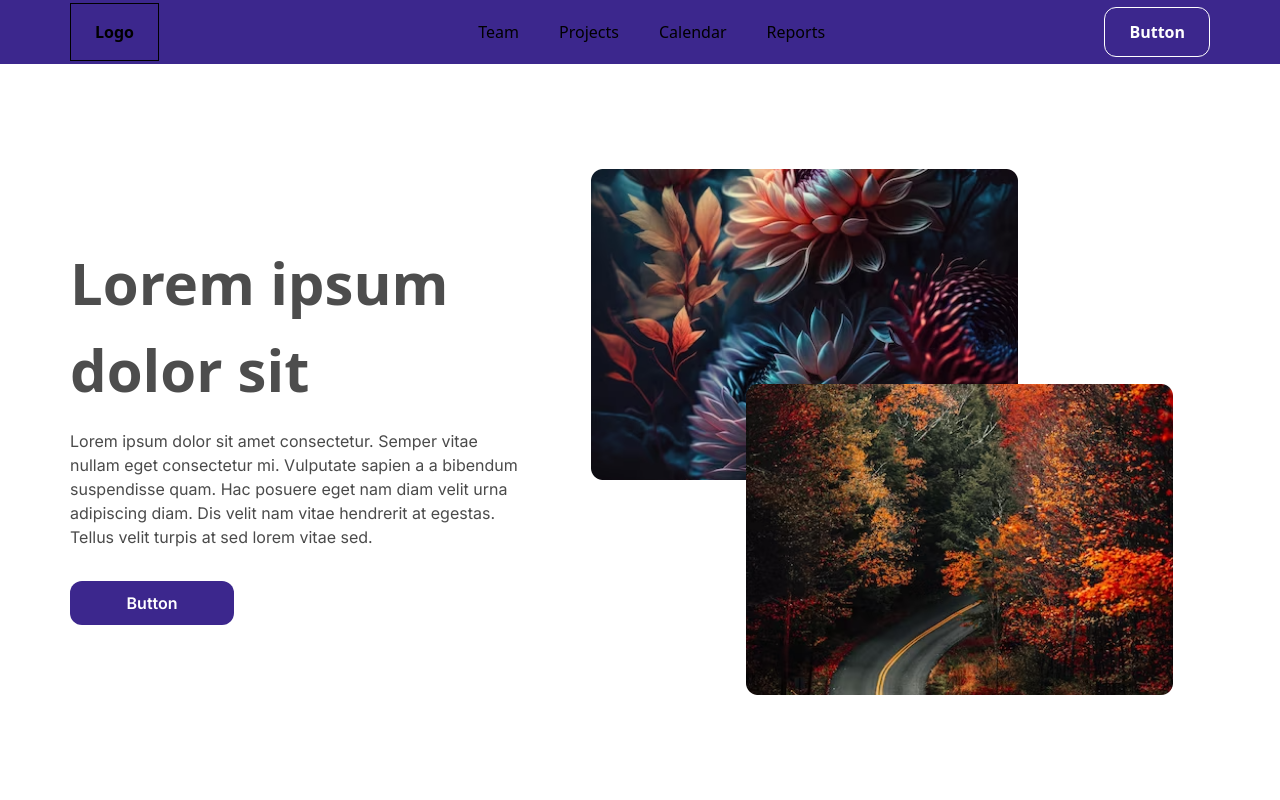
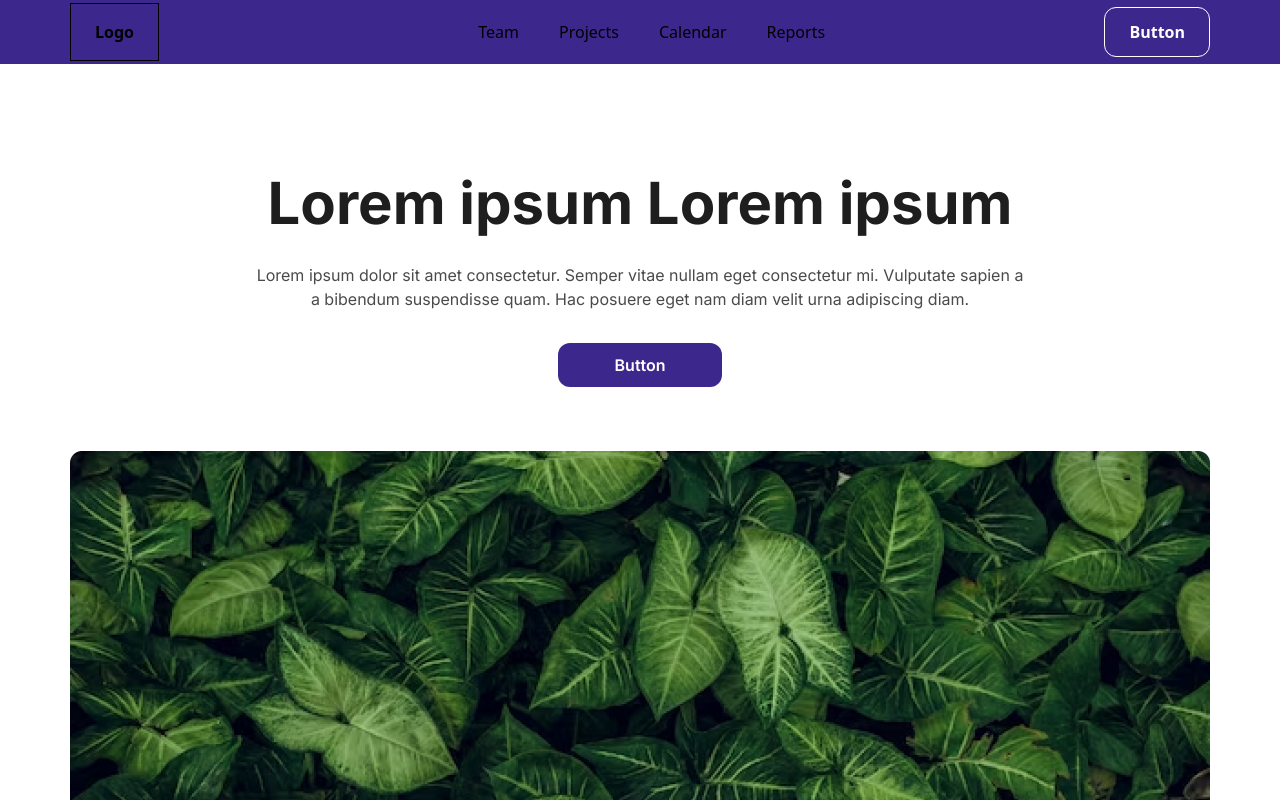
Before and after one commit to neharadialcode/tailwind-common-components, a React (Create React App) app: page / in a window 1280 px wide. Shown: the top 800 px of the page. Built offline with nearby package versions, Linux system fonts and the light colour scheme.

Commit message:
hero component third is completed

```diff
--- a/src/App.js
+++ b/src/App.js
@@ -10,6 +10,7 @@ import AboutUsFirst from "./components/AboutUsFirst";
 import AboutUsSecond from "./components/AboutUsSecond";
 import HeroFirst from "./components/HeroFirst";
 import HeroSecond from "./components/HeroSecond";
+import HeroThird from "./components/HeroThird";
 
 function App() {
   return (
@@ -18,7 +19,8 @@ function App() {
       {/* <HeaderMiddle /> */}
       {/* <HeaderLast/> */}
       {/* <HeroFirst/> */}
-      <HeroSecond/>
+      {/* <HeroSecond/> */}
+      <HeroThird/>
       <OurTeam />
       <FaqSection />
       <FaqSecond />
--- /dev/null
+++ b/src/components/HeroThird.jsx
@@ -0,0 +1,35 @@
+import React from "react";
+import Header from "./Header";
+import hero_main_img from "../assets/images/png/hero_third_img.png";
+
+const HeroThird = () => {
+  return (
+    <>
+      <section>
+        <Header />
+        <div className="max-w-[1188px] mx-auto px-6 h-full">
+          <div className="lg:py-24 py-14">
+            <div className="flex justify-center items-center flex-col">
+              <h2 className="text-[#1E1E1E] md:text-[58px] text-center text-[40px] font-Inter font-bold md:leading-normal leading-[1.2]">
+                Lorem ipsum Lorem ipsum
+              </h2>
+              <p className="pt-4 text-center max-w-[777px] text-[#4A4A4A] text-base font-normal leading-normal font-Inter">
+                Lorem ipsum dolor sit amet consectetur. Semper vitae nullam eget
+                consectetur mi. Vulputate sapien a a bibendum suspendisse quam.
+                Hac posuere eget nam diam velit urna adipiscing diam.
+              </p>
+              <button className="text-white mt-8 w-[164px] h-[44px] hover:bg-white border-transparent hover:border-blue border-2 transition-all duration-300 hover:text-blue font-Inter font-semibold leading-normal text-base bg-blue flex justify-center items-center rounded-xl">
+                Button
+              </button>
+            </div>
+            <div className="lg:pt-16 pt-12">
+              <img src={hero_main_img} alt="hero section main image" className="w-full min-h-[300px]" />
+            </div>
+          </div>
+        </div>
+      </section>
+    </>
+  );
+};
+
+export default HeroThird;
```
Also changed, not shown: src/assets/images/png/hero_third_img.png (added).
